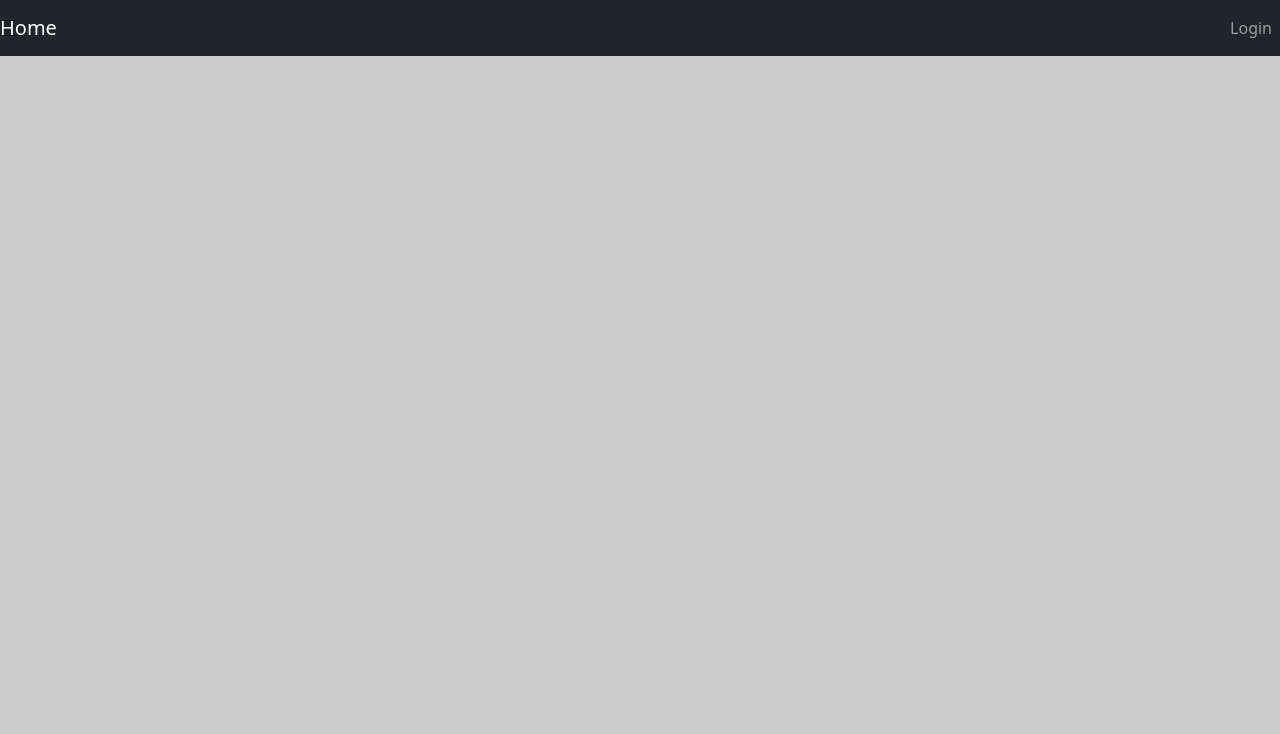
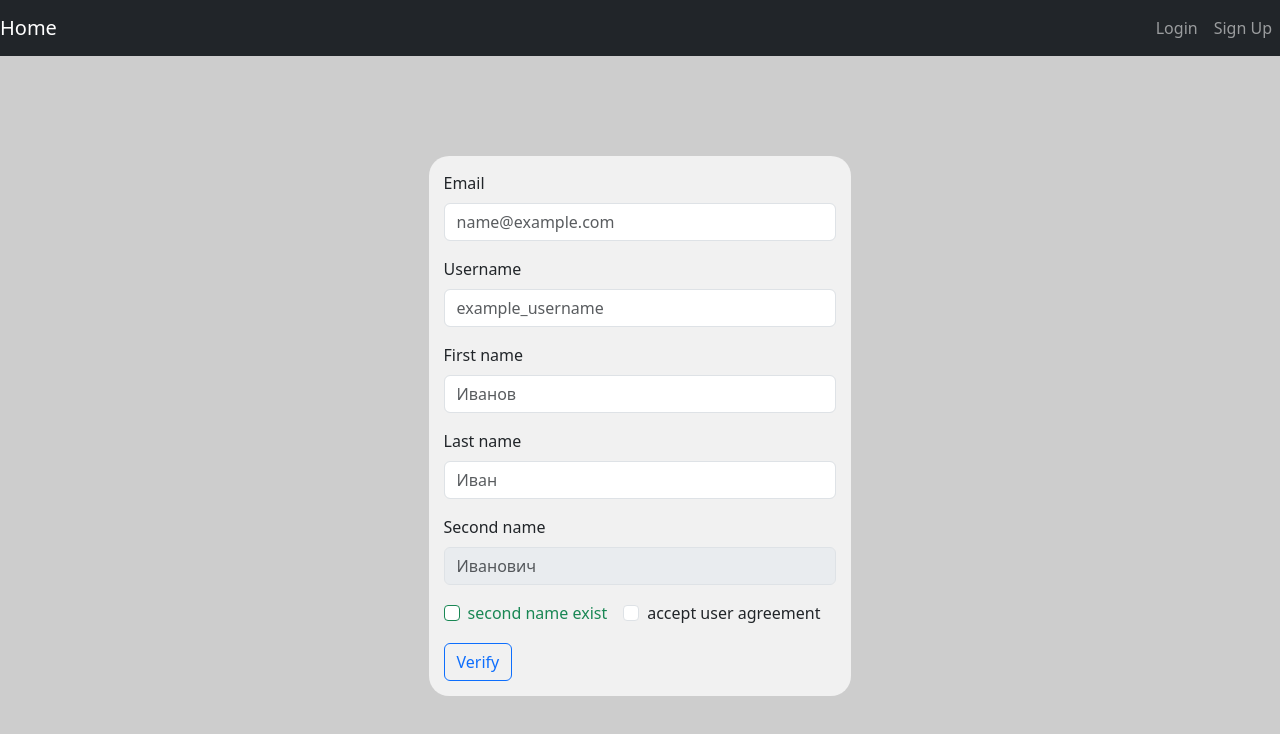
Before and after one commit to DangjeG/wiki, a React (Create React App) app in the folder frontend/: page /signup in a window 1280 px wide. Before the commit this address had no page. Shown: the top 734 px of the page. Built offline with nearby package versions, Linux system fonts and the light colour scheme.

Commit message:
Add SignIn

```diff
--- a/frontend/package.json
+++ b/frontend/package.json
@@ -16,6 +16,7 @@
     "react-router-dom": "^6.16.0",
     "react-scripts": "5.0.1",
     "sort-by": "^1.2.0",
+    "universal-cookie": "^6.1.1",
     "web-vitals": "^2.1.4"
   },
   "scripts": {
--- a/frontend/src/App.js
+++ b/frontend/src/App.js
@@ -1,4 +1,4 @@
-import React from "react";
+import React, {useLayoutEffect, useState} from "react";
 import 'bootstrap/dist/css/bootstrap.min.css';
 import './Styles/App.css';
 import AppNavbar from "./Components/Navbar";
@@ -7,22 +7,24 @@ import Home from "./Pages/Home";
 import Login from "./Pages/Login";
 import Verify from "./Pages/Verify";
 import './Styles/Global.css';
-import axios from "axios";
+import SignUp from "./Pages/SignUp";
 
 
-axios.defaults.headers.common['Authorization'] = `Bearer ${localStorage.getItem("token")}`;
+export default function App() {
 
-function App() {
-    return (
+    const [isLogin, updateLogin] = useState(false)
+
+
+
+        return (
         <BrowserRouter>
-            <AppNavbar/>
+            <AppNavbar isLogin ={isLogin}/>
             <Routes>
                 <Route path={"/"} element={<Home/>}/>
                 <Route path={"/login"} element={<Login/>}/>
                 <Route path={"/verify"} element={<Verify/>}/>
+                <Route path={"/signup"} element={<SignUp/>}/>
             </Routes>
         </BrowserRouter>
     );
 }
-
-export default App;
--- a/frontend/src/Components/Navbar.js
+++ b/frontend/src/Components/Navbar.js
@@ -1,9 +1,31 @@
 import {Nav, Navbar} from "react-bootstrap";
-import React from "react";
+import React, {useState} from "react";
 
 
+export default function AppNavbar(props){
 
-export default function AppNavbar() {
+    function getRightPanel(){
+        if (!props.isLogin){
+            return(
+                <Nav>
+                    <Nav.Link href="/login" className="mr-2">Login</Nav.Link>
+                    <Nav.Link href="/signup" className="mr-2">Sign Up</Nav.Link>
+                </Nav>
+            )
+        }
+        else {
+            return (
+                <Nav>
+                    <Nav.Link href="/" className="mr-2" onClick={()=>
+                    {
+                        localStorage.setItem("token", null)
+                    }}>Logout</Nav.Link>
+                </Nav>
+            )
+        }
+    }
+
+
     return (
         <>
             <Navbar collapseOnSelect expand="lg" bg="dark" variant="dark">
@@ -11,13 +33,11 @@ export default function AppNavbar() {
 
                 <Navbar.Collapse id="responsetive-navbar-nav">
                     <Nav className="me-auto my-2 my-lg-0"
-                         style={{ maxHeight: '100px' }}
+                         style={{maxHeight: '100px'}}
                          navbarScroll
                     >
                     </Nav>
-                    <Nav>
-                        <Nav.Link href="/login" className="mr-2">Login</Nav.Link>
-                    </Nav>
+                    {getRightPanel()}
                 </Navbar.Collapse>
                 <Navbar.Toggle aria-controls="responsetive-navbar-nav"/>
             </Navbar>
--- a/frontend/src/Pages/Home.js
+++ b/frontend/src/Pages/Home.js
@@ -3,17 +3,10 @@ import {instance} from "../api.config";
 
 export default function Home(){
 
+
     async function onc(event) {
-
-
         event.preventDefault();
-        try {
-             await instance.post(`/auth/test`).then( resp =>{
-                 alert(resp.data)
-             })
-        } catch (error) {
-            console.error(error);
-        }
+        await instance.get(`/user/all`)
     }
 
     return(
--- /dev/null
+++ b/frontend/src/Pages/SignUp.js
@@ -0,0 +1,112 @@
+import React, {useState} from "react";
+import {Button, Form} from "react-bootstrap";
+import "../Styles/Login.css"
+import {instance} from "../api.config";
+
+export default function SignUp() {
+
+    const [email, setEmail] = useState("");
+    const [username, setUsername] = useState("");
+    const [first_name, setFirstName] = useState("");
+    const [last_name, setLastName] = useState("");
+    const [second_name, setSecondName] = useState("");
+    const [is_user_agreement_accepted, setAgreements] = useState(false);
+    const [is_second_name_exist, setExist] = useState(true);
+    async function handleFormSubmit(event) {
+        event.preventDefault();
+        try {
+            const response = await instance.post(`/auth/signup`,
+                {
+                    "email" : email,
+                    "username" : username,
+                    "first_name" : first_name,
+                    "last_name" : last_name,
+                    "second_name" : second_name,
+                    "is_user_agreement_accepted" : is_user_agreement_accepted,
+                    "organization_id" : "3fa85f64-5717-4562-b3fc-2c963f66afa6"
+
+                })
+            const token = response.data.verify_token;
+            localStorage.setItem('verify', token);
+            window.location.href = '/verify';
+        } catch (error) {
+            console.error(error);
+        }
+    }
+
+    return (
+        <div className="color-overlay d-flex justify-content-center align-content-center">
+            <Form className="login-form" onSubmit={handleFormSubmit}>
+                <Form.Group className="mb-3" controlId="exampleForm.ControlInput1">
+                    <Form.Label>Email</Form.Label>
+                    <Form.Control
+                        type="email"
+                        placeholder="name@example.com"
+                        value={email}
+                        onChange={(event) => setEmail(event.target.value)}
+                    />
+                </Form.Group>
+                <Form.Group className="mb-3" controlId="exampleForm.ControlInput1">
+                    <Form.Label>Username</Form.Label>
+                    <Form.Control
+                        type="text"
+                        placeholder="example_username"
+                        value={username}
+                        onChange={(event) => setUsername(event.target.value)}
+                    />
+                </Form.Group>
+                <Form.Group className="mb-3" controlId="exampleForm.ControlInput1">
+                    <Form.Label>First name</Form.Label>
+                    <Form.Control
+                        type="text"
+                        placeholder="Иванов"
+                        value={first_name}
+                        onChange={(event) => setFirstName(event.target.value)}
+                    />
+                </Form.Group>
+                <Form.Group className="mb-3" controlId="exampleForm.ControlInput1">
+                    <Form.Label>Last name</Form.Label>
+                    <Form.Control
+                        type="text"
+                        placeholder="Иван"
+                        value={last_name}
+                        onChange={(event) => setLastName(event.target.value)}
+                    />
+                </Form.Group>
+                <Form.Group className="mb-3" controlId="exampleForm.ControlInput1">
+                    <Form.Label>Second name</Form.Label>
+                    <Form.Control
+                        type="text"
+                        placeholder="Иванович"
+                        value={second_name}
+                        onChange={(event) => setSecondName(event.target.value)}
+                        disabled={is_second_name_exist}
+                    />
+                </Form.Group>
+                <Form.Group className="mb-3" controlId="exampleForm.ControlInput1">
+                    <Form.Check
+                        variant="outline-primary"
+                        inline
+                        label="second name exist"
+                        type="checkbox"
+                        isValid={is_second_name_exist}
+                        onClick={()=>{
+                            setExist(!is_second_name_exist);
+                            setSecondName("");
+                        }}
+                    />
+                    <Form.Check
+                        variant="outline-primary"
+                        inline
+                        label=" accept user agreement"
+                        type="checkbox"
+                        isValid={is_user_agreement_accepted}
+                        onClick={()=>setAgreements(!is_user_agreement_accepted)}
+                    />
+                </Form.Group>
+                <Button type="submit" variant="outline-primary"> Verify </Button>
+            </Form>
+        </div>
+    );
+
+}
--- a/frontend/src/Pages/Verify.js
+++ b/frontend/src/Pages/Verify.js
@@ -3,20 +3,18 @@ import {Button, Form} from "react-bootstrap";
 import "../Styles/Login.css"
 import {instance} from "../api.config";
 
+
 export default function Verify(){
 
-    const [code, setCode] = useState("");
+    const [code, setCode] = useState();
 
     async function handleFormSubmit(event) {
         event.preventDefault();
         try {
-             await instance.post(`/auth/verify`,
-                {
-                "token" : localStorage.getItem("verify"),
-                "code": code
-                }).then((resp)=>{
-                localStorage.setItem('token', resp.data.access_token);
-                window.location.href = '/';
+             await instance.get(`/auth/verify?token=${localStorage.getItem("verify")}&verification_code=${code}`)
+                 .then((resp)=>{
+                     localStorage.setItem("token", resp.data.msg);
+                     window.location.href = '/';
             })
         } catch (error) {
             console.error(error);
--- a/frontend/src/Styles/Login.css
+++ b/frontend/src/Styles/Login.css
@@ -2,7 +2,7 @@
 .login-form{
     background-color: #f1f1f1;
     margin-top: 100px;
-    border: 10px rgba(0, 0, 0, 0.49);
+    border: 2px rgba(0, 0, 0, 0.5);
     padding: 15px;
     border-radius: 20px;
 }
--- a/frontend/src/api.config.js
+++ b/frontend/src/api.config.js
@@ -2,12 +2,13 @@ import axios from "axios";
 
 export const instance = axios.create({
     withCredentials: true,
-    baseURL: `http://localhost:8000`,
+    baseURL: `https://2c89-176-59-215-45.ngrok-free.app/api/v1`,
 });
 instance.interceptors.request.use(
     (config) => {
-        if(localStorage.getItem("token"))
-            config.headers.Authorization = `Bearer ${localStorage.getItem("token")}`
+        let token = localStorage.getItem("token")
+        if(token)
+            config.headers.Authorization = `Bearer ${token}`
         return config
     }
 )
```
Also changed, not shown: frontend/src/EventEmitter.js (added, +24 -0 lines), frontend/src/Pages/Login.js (+3 -4 lines), frontend/src/reportWebVitals.js (deleted, +0 -13 lines), frontend/src/Tests/setupTests.js (renamed from frontend/src/setupTests.js), 1 other file (tests, documents, lock files or other folders).
